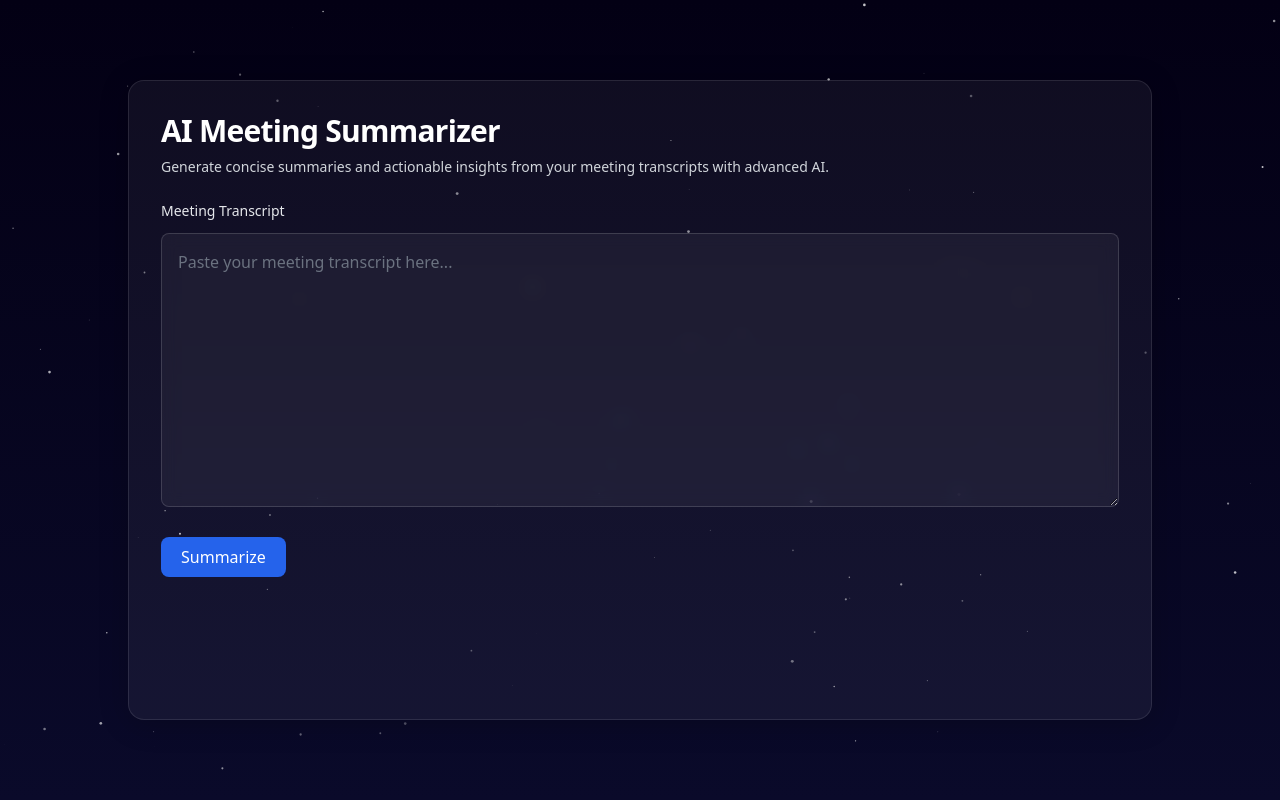
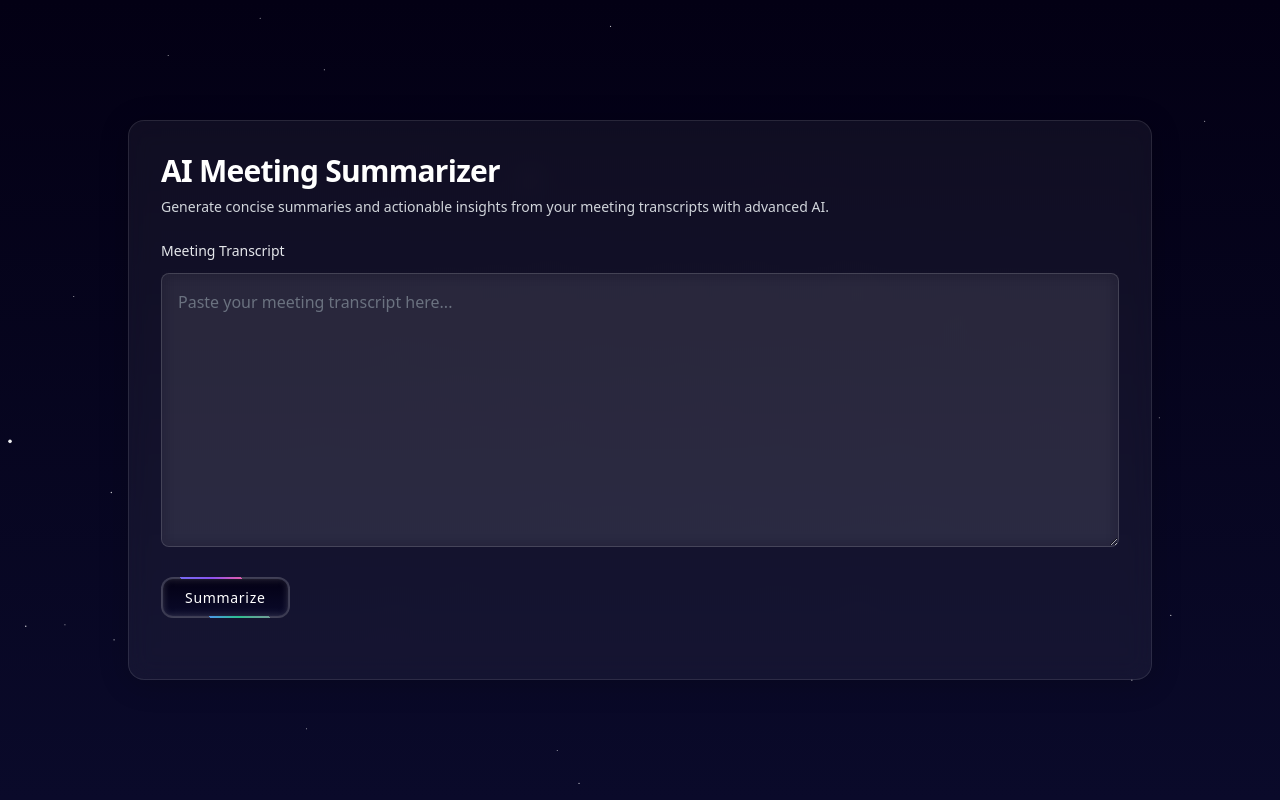
Before and after one commit to dhananj001/meeting-summarizer, a Flask app: page / in a window 1280 px wide. Run offline with Flask 3, Linux system fonts and the light colour scheme; some libraries are stand-ins or nearby versions.

Commit message:
futuristic button

```diff
--- a/backend/templates/index.html
+++ b/backend/templates/index.html
@@ -1,5 +1,6 @@
 <!DOCTYPE html>
 <html lang="en" class="h-full">
+
 <head>
     <meta charset="UTF-8" />
     <meta name="viewport" content="width=device-width, initial-scale=1.0" />
@@ -12,10 +13,12 @@
             font-weight: 700;
             color: #8ebdff;
         }
+
         #actionItems em {
             font-style: italic;
             color: #374151;
         }
+
         /* Starry background canvas */
         #starfield {
             position: fixed;
@@ -26,14 +29,16 @@
             z-index: -1;
             background: linear-gradient(to bottom, #030014, #0a0a2a);
         }
+
         /* Glassmorphism styles */
         .glassmorphism {
             background: rgba(255, 255, 255, 0.05);
-      backdrop-filter: blur(-100px);
+            backdrop-filter: blur(12px);
             -webkit-backdrop-filter: blur(12px);
             border: 1px solid rgba(255, 255, 255, 0.1);
             box-shadow: 0 4px 30px rgba(0, 0, 0, 0.2);
         }
+
         /* Enhance input textarea with glassmorphism */
         #transcript {
             background: rgba(255, 255, 255, 0.05) !important;
@@ -41,21 +46,98 @@
             -webkit-backdrop-filter: blur(8px);
             border: 1px solid rgba(255, 255, 255, 0.15) !important;
         }
-    /* Enhance button with glassmorphism hover */
+
+        /* Summarize Button Styling */
+        /* Summarize Button Styling */
+        #summarizeBtn {
+            position: relative;
+            background: rgba(255, 255, 255, 0.05);
+            backdrop-filter: blur(8px);
+            -webkit-backdrop-filter: blur(8px);
+            border: none;
+            border-radius: 12px;
+            padding: 10px 24px;
+            /* font-family: 'Roboto', sans-serif; */
+            font-size: 14px;
+            font-weight: 500;
+            letter-spacing: 0.05em;
+            /* text-transform: uppercase; */
+            color: #ffffff;
+            transition: transform 0.2s ease, box-shadow 0.3s ease;
+            overflow: hidden;
+        }
+
+        #summarizeBtn::before {
+            content: '';
+            position: absolute;
+            inset: -4px;
+            background: conic-gradient(
+                #3b82f6,
+                #7c3aed,
+                #ec4899,
+                #10b981,
+                #3b82f6
+            );
+            animation: rotateBorder 4s linear infinite;
+            z-index: -1;
+            border-radius: 16px;
+        }
+
+        #summarizeBtn::after {
+            content: '';
+            position: absolute;
+            inset: 2px;
+            background: linear-gradient(to bottom, #030014, #0a0a2a);
+            border-radius: 10px;
+            z-index: -1;
+        }
+
         #summarizeBtn:hover {
-      background: rgba(59, 130, 246, 0.8) !important;
-      backdrop-filter: blur(10px);
-      -webkit-backdrop-filter: blur(10px);
+            transform: scale(1.05);
+            box-shadow: 0 0 15px rgba(59, 130, 246, 0.4), 0 0 25px rgba(124, 58, 237, 0.3);
         }
+
+        #summarizeBtn:active {
+            animation: pulse 0.2s ease-in-out;
+        }
+
+        /* Rotating border animation */
+        @keyframes rotateBorder {
+            0% {
+                transform: rotate(0deg);
+            }
+            100% {
+                transform: rotate(360deg);
+            }
+        }
+
+        /* Pulse animation for active state */
+        @keyframes pulse {
+            0% {
+                transform: scale(1);
+                box-shadow: 0 0 0 rgba(59, 130, 246, 0.5);
+            }
+            50% {
+                transform: scale(0.95);
+                box-shadow: 0 0 15px rgba(59, 130, 246, 0.7);
+            }
+            100% {
+                transform: scale(1);
+                box-shadow: 0 0 0 rgba(59, 130, 246, 0.5);
+            }
+        }
+
         /* Smooth transitions for result panel */
         #result {
             transition: width 0.3s ease, padding 0.3s ease;
         }
+
         /* Custom scrollbar styling for WebKit browsers */
         ::-webkit-scrollbar {
             width: 8px;
             height: 8px;
         }
+
         ::-webkit-scrollbar-track {
             background: rgba(255, 255, 255, 0.03);
             backdrop-filter: blur(5px);
@@ -63,14 +145,17 @@
             border-radius: 10px;
             margin: 4px 0;
         }
+
         ::-webkit-scrollbar-thumb {
             background: linear-gradient(180deg, rgba(142, 189, 255, 0.3), rgba(59, 130, 246, 0.3));
             border-radius: 10px;
             border: 1px solid rgba(255, 255, 255, 0.1);
         }
+
         ::-webkit-scrollbar-thumb:hover {
             background: linear-gradient(180deg, rgba(142, 189, 255, 0.5), rgba(59, 130, 246, 0.5));
         }
+
         /* Firefox scrollbar styling (limited support) */
         * {
             scrollbar-width: thin;
@@ -78,37 +163,40 @@
         }
     </style>
 </head>
+
 <body class="h-full flex items-center justify-center p-4 sm:p-6 overflow-hidden">
     <!-- Starry Background Canvas -->
     <canvas id="starfield"></canvas>
 
     <!-- Main Container -->
-  <div class="w-full max-w-5xl h-[80vh] flex glassmorphism rounded-2xl overflow-hidden">
+    <div class="w-full max-w-5xl h-[70vh] flex glassmorphism rounded-2xl overflow-hidden">
         <!-- Left Section: Transcript Input -->
         <div id="input-section" class="flex-1 p-6 sm:p-8 space-y-6 overflow-y-auto">
             <div class="space-y-2">
                 <h1 class="text-2xl sm:text-3xl font-bold text-white tracking-tight">AI Meeting Summarizer</h1>
-        <p class="text-sm text-gray-300">Generate concise summaries and actionable insights from your meeting transcripts with advanced AI.</p>
+                <p class="text-sm text-gray-300">Generate concise summaries and actionable insights from your meeting
+                    transcripts with advanced AI.</p>
             </div>
             <div class="space-y-3">
                 <label for="transcript" class="block text-sm font-medium text-gray-200">Meeting Transcript</label>
-        <textarea
-          id="transcript"
-          rows="10"
+                <textarea id="transcript" rows="10"
                     class="w-full text-gray-200 border rounded-lg p-4 focus:ring-1 focus:ring-blue-400 focus:border-blue-400 transition-all duration-150 placeholder-gray-500"
-          placeholder="Paste your meeting transcript here..."
-        ></textarea>
+                    placeholder="Paste your meeting transcript here..."></textarea>
             </div>
             <div class="flex items-center gap-4">
-        <button
-          id="summarizeBtn"
-          class="bg-blue-600 text-white px-5 py-2 rounded-lg font-medium transition-all duration-150"
-        >
-          Summarize
+                <button id="summarizeBtn"
+                    class="relative bg-gradient-to-r from-blue-600 via-purple-600 to-pink-500 text-white px-6 py-2.5 rounded-lg font-medium transition-all duration-300 overflow-hidden group">
+                    <span class="relative z-10">Summarize</span>
+                    <span
+                        class="absolute inset-0 bg-gradient-to-r from-blue-700 via-purple-700 to-pink-600 opacity-0 group-hover:opacity-100 transition-opacity duration-300"></span>
+                    <span
+                        class="absolute inset-0 shadow-[inset_0_0_10px_rgba(255,255,255,0.3)] group-hover:shadow-[inset_0_0_20px_rgba(255,255,255,0.5)] transition-shadow duration-300"></span>
                 </button>
                 <div id="loading" class="text-sm text-gray-300 hidden flex items-center gap-2">
-          <svg class="animate-spin h-4 w-4 text-blue-400" xmlns="http://www.w3.org/2000/svg" fill="none" viewBox="0 0 24 24">
-            <circle class="opacity-25" cx="12" cy="12" r="10" stroke="currentColor" stroke-width="4"></circle>
+                    <svg class="animate-spin h-4 w-4 text-blue-400" xmlns="http://www.w3.org/2000/svg" fill="none"
+                        viewBox="0 0 24 24">
+                        <circle class="opacity-25" cx="12" cy="12" r="10" stroke="currentColor" stroke-width="4">
+                        </circle>
                         <path class="opacity-75" fill="currentColor" d="M4 12a8 8 0 018-8v8z"></path>
                     </svg>
                     Processing...
@@ -117,10 +205,8 @@
         </div>
 
         <!-- Right Section: Summary Panel (Hidden by Default) -->
-    <div
-      id="result"
-      class="w-0 lg:w-96 glassmorphism border-l border-gray-700/30 p-0 lg:p-6 space-y-6 overflow-y-auto hidden"
-    >
+        <div id="result"
+            class="w-0 lg:w-96 glassmorphism border-l border-gray-700/30 p-0 lg:p-6 space-y-6 overflow-y-auto hidden">
             <div class="space-y-3">
                 <h2 class="text-lg font-medium text-white flex items-center gap-2">Summary</h2>
                 <div id="summaryText" class="bg-gray-800/20 p-4 rounded-lg text-gray-200 text-sm"></div>
@@ -134,34 +220,49 @@
 
     <!-- Starfield Animation Script -->
     <script>
-    // Starfield animation inspired by Grok's background
+        // Starfield animation simulating forward motion into infinite space
         const canvas = document.getElementById('starfield');
         const ctx = canvas.getContext('2d');
         canvas.width = window.innerWidth;
         canvas.height = window.innerHeight;
 
         const stars = [];
-    const numStars = 100;
+        const numStars = 150; // Increased for denser starfield
+        const centerX = canvas.width / 2;
+        const centerY = canvas.height / 2;
+        const focalLength = 300; // Controls depth perception
 
         class Star {
             constructor() {
-        this.x = Math.random() * canvas.width;
-        this.y = Math.random() * canvas.height;
-        this.size = Math.random() * 1.5;
-        this.speed = Math.random() * 0.35; // Increased speed for quicker animation
-        this.opacity = Math.random() * 0.5 + 0.3;
+                this.reset();
+            }
+            reset() {
+                this.x = (Math.random() - 0.5) * canvas.width; // Random x around center
+                this.y = (Math.random() - 0.5) * canvas.height; // Random y around center
+                this.z = Math.random() * canvas.width; // Depth position
+                this.size = 0.5;
+                // this.speed = 2 + Math.random() * 1.5; // Faster base speed for dynamic motion
+                const speedScale = 0.3;
+                this.speed = speedScale * (2 + Math.random() * 1.5);
             }
             update() {
-        this.y += this.speed;
-        if (this.y > canvas.height) {
-          this.y = 0;
-          this.x = Math.random() * canvas.width;
+                this.z -= this.speed; // Move star towards viewer
+                if (this.z <= 0) {
+                    this.reset(); // Reset star to far distance when it gets too close
                 }
             }
             draw() {
+                // Project 3D coordinates to 2D using perspective
+                const sx = (this.x * focalLength) / this.z + centerX;
+                const sy = (this.y * focalLength) / this.z + centerY;
+                const size = (focalLength / this.z) * this.size;
+
+                // Only draw if star is within canvas bounds
+                if (sx < 0 || sx > canvas.width || sy < 0 || sy > canvas.height) return;
+
                 ctx.beginPath();
-        ctx.arc(this.x, this.y, this.size, 0, Math.PI * 2);
-        ctx.fillStyle = `rgba(255, 255, 255, ${this.opacity})`;
+                ctx.arc(sx, sy, Math.max(size, 0.5), 0, Math.PI * 2);
+                ctx.fillStyle = `rgba(255, 255, 255, ${1 - this.z / canvas.width})`; // Fade as stars get closer
                 ctx.fill();
             }
         }
@@ -239,4 +340,5 @@
         });
     </script>
 </body>
+
 </html>
```
Lines whose indentation alone changed are shown as unchanged.
